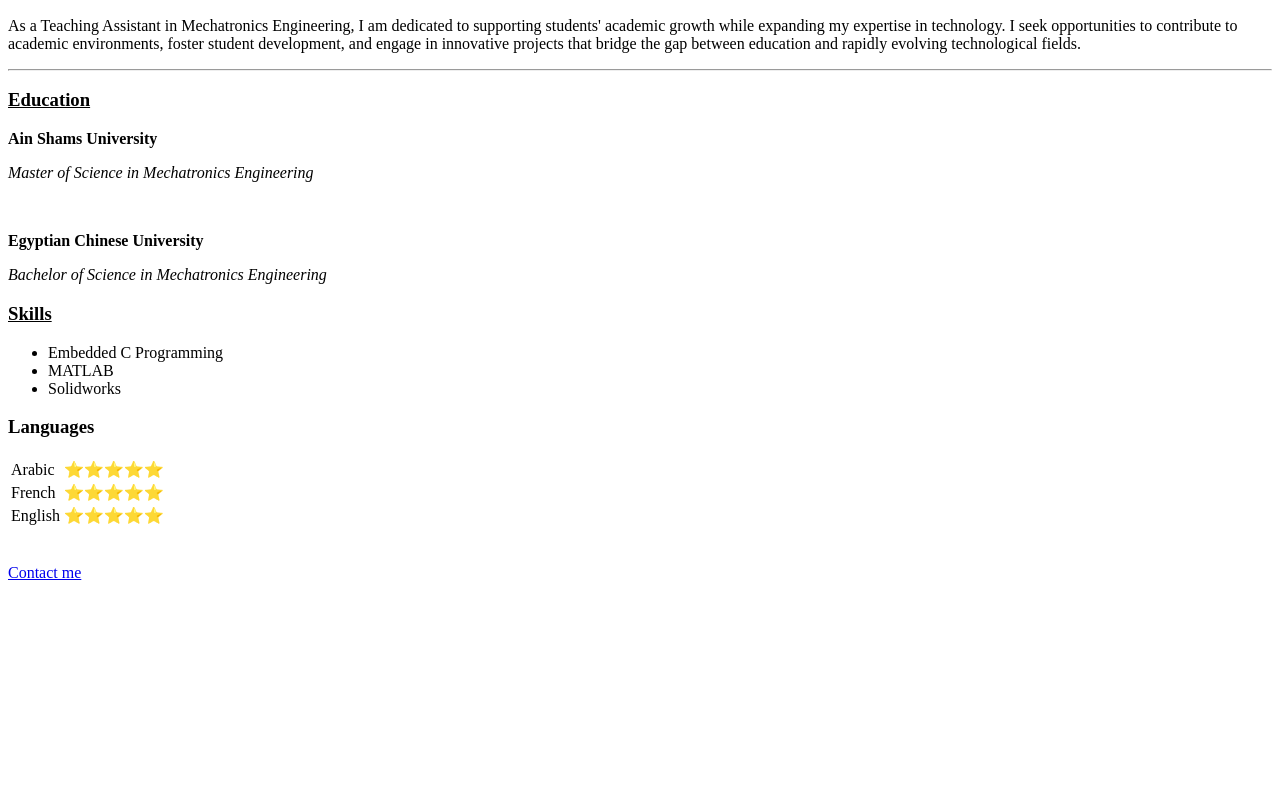
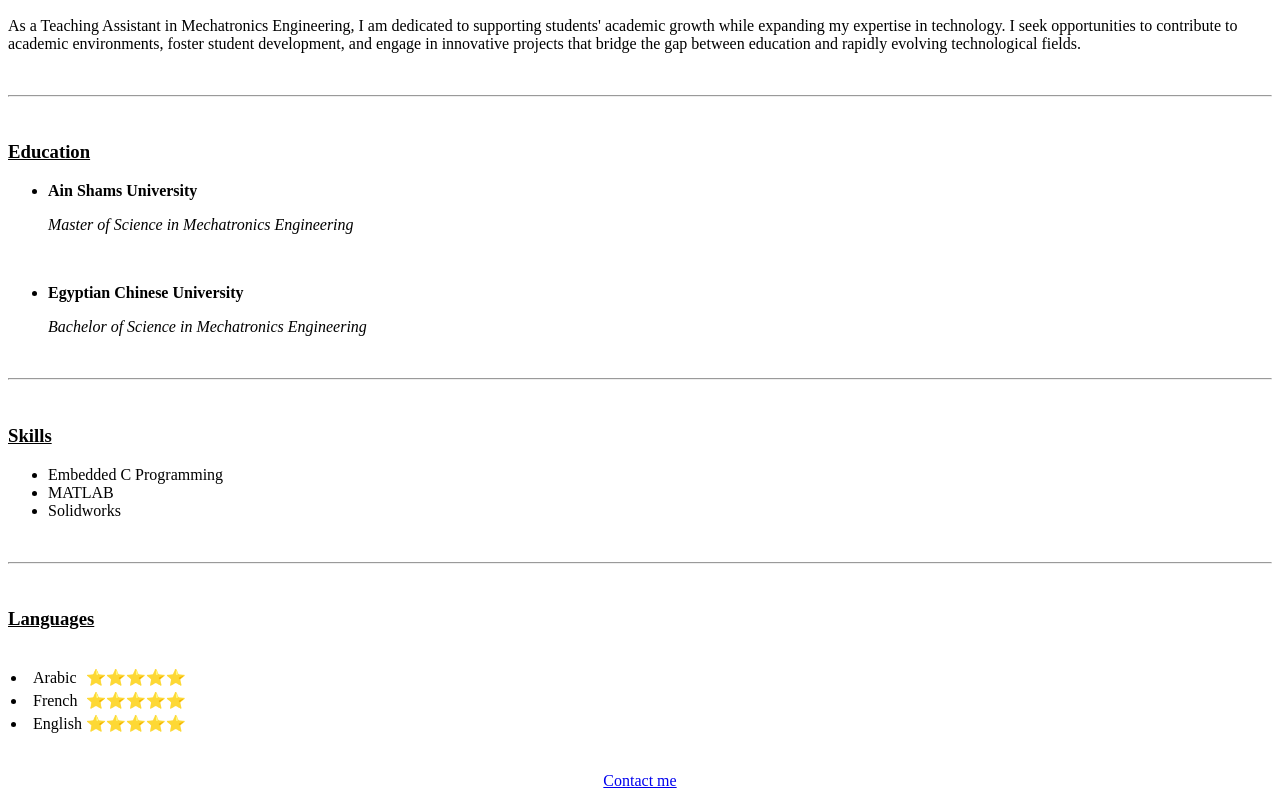
Before and after one commit to FadiEssam/Test-Website, a plain HTML site: page index.html in a window 1280 px wide. Shown: the part 422-1220 px from the top of the page. Before the commit the page ends 1012 px from the top, so only its background shows below. Drawn offline with Linux system fonts and the light colour scheme.

Commit message:
Update index.html

```diff
--- a/index.html
+++ b/index.html
@@ -5,12 +5,13 @@
     <meta name="viewport" content="width=device-width, initial-scale=1.0">
     <meta name="description" content="This is Fadi's first web page">
     <title>Fadi's Personal Site</title>
+    <link rel="stylesheet" href="style.css">
 </head>
 <body>
 <center><img src="Fadi.png" alt="Fadi's personal picture" width="250" height="250"></center>
     <h1><center>Fadi Essam</center></h1>
-    <center><img src="Call.png" alt="Phone icon" width="25" height="25">  <span style="font-size: 20px;">+20 01212212458     </span>
-    <img src="Address.png" alt="Location icon" width="25" height="25"> <span style="font-size: 20px;">Cairo, Egypt     </span>
+    <center><img src="Call.png" alt="Phone icon" width="25" height="25">  <span style="font-size: 20px;">+20 01212212458</span>
+    <img src="Address.png" alt="Location icon" width="25" height="25"> <span style="font-size: 20px;">Cairo, Egypt</span>
     <img src="Linkedin.png" alt="Linkedin icon" width="25" height="25"><a href="https://www.linkedin.com/in/fadiessam/"><span style="font-size: 20px;"> linkedin.com/in/fadiessam/</span></a>
     <img src="Cake.png" alt="Birthday Cake icon" width="25" height="25"><span style="font-size: 20px;">11 May 2000</span>
     </center>
@@ -19,37 +20,49 @@
         growth while expanding my expertise in technology. I seek opportunities to contribute to academic
         environments, foster student development, and engage in innovative projects that bridge the gap
         between education and rapidly evolving technological fields.</p>
+        <br>
         <hr>
+        <br>
         <h3><strong><u>Education</u></strong></h3>
-        <p><strong>Ain Shams University</strong></p>
+        <ul>
+        <li><p><strong>Ain Shams University</strong></p></li>
         <p><em>Master of Science in Mechatronics Engineering</em></p>
         <br>
-        <p><strong>Egyptian Chinese University</strong></p>
+        <li><p><strong>Egyptian Chinese University</strong></p></li>
         <p><em>Bachelor of Science in Mechatronics Engineering</em></p>
+    </ul>
 
+        <br>
+        <hr>
+        <br>
         <h3><strong><u>Skills</u></strong></h3>
         <ul>
         <li>Embedded C Programming</li>
         <li>MATLAB</li>
         <li>Solidworks</li>
         </ul>
+        <br>
+        <hr>
+        <br>
      <table cellspacing="10">
-        <h3>Languages</h3>
+        <h3><strong><u>Languages</u></strong></h3>
      </table>
      <table>
+        <ul>
         <tr>
-            <td>Arabic</td>
+            <td><li>Arabic</li></td>
+            <td>⭐⭐⭐⭐⭐</td></li>
+        </tr>
+        <tr>
+            <td><li>French</li></td>
             <td>⭐⭐⭐⭐⭐</td>
         </tr>
-        <tr>
-            <td>French</td>
-            <td>⭐⭐⭐⭐⭐</td>
-        </tr>
-        <tr><td>English</td>
+        <tr><td><li>English</li></td>
             <td>⭐⭐⭐⭐⭐</td></tr>
+            </ul>
      </table>
 <br><br>
-<a href="contact.html">Contact me</a>
+<center><a href="contact.html">Contact me</a></center>
 
 </body>
 </html>
```
